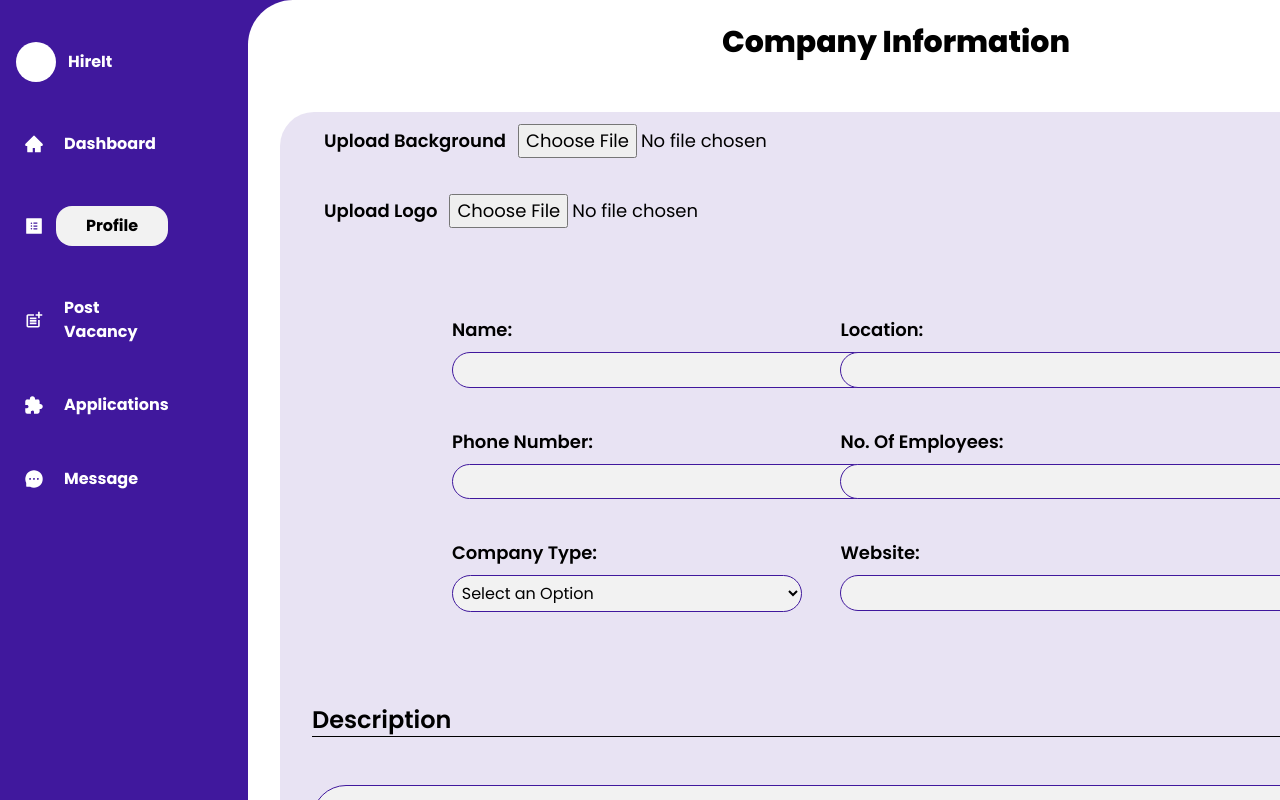
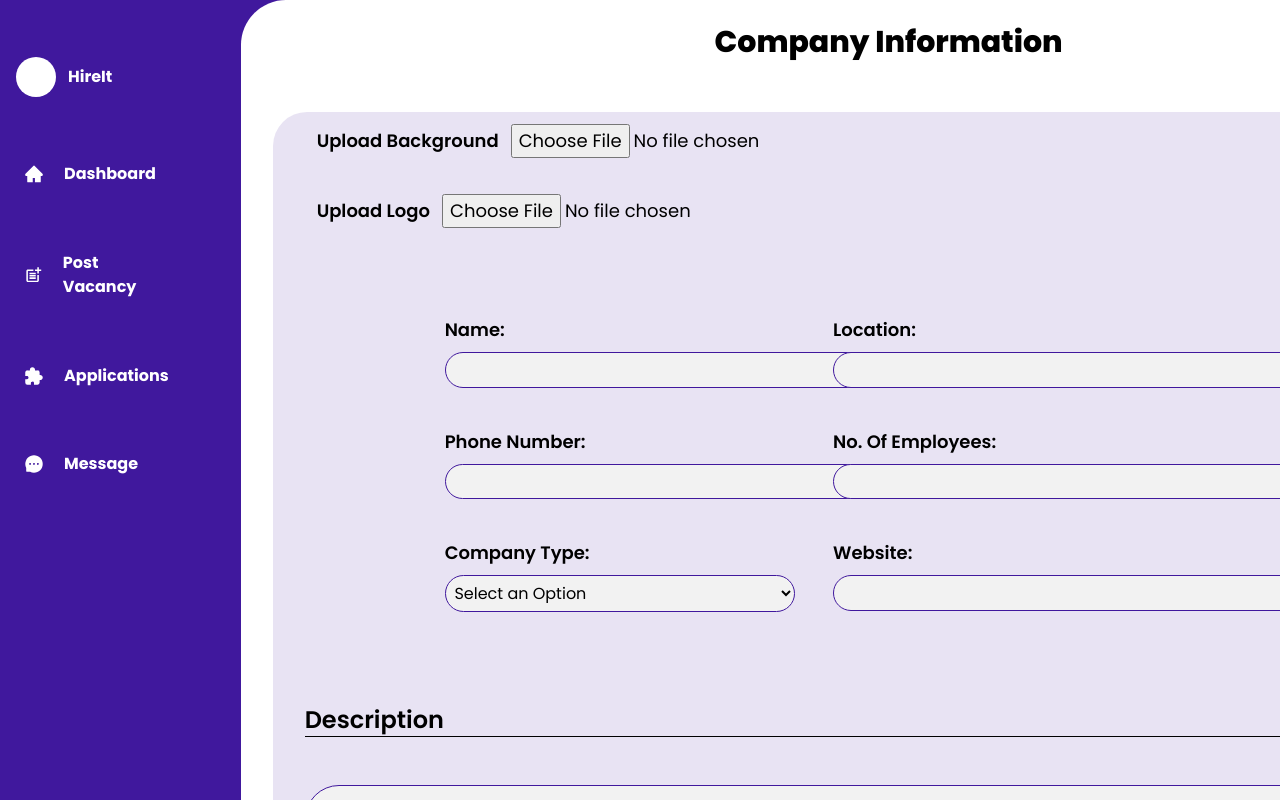
Before and after one commit to AvishJ03/SIH-2022, a React (Create React App) app in the folder client/: page /companyinformation in a window 1280 px wide. Shown: the top 800 px of the page. Built offline with nearby package versions, Linux system fonts and the light colour scheme.

Commit message:
sidebarcompanychanges

```diff
--- a/client/src/components/SideBarCompany.js
+++ b/client/src/components/SideBarCompany.js
@@ -11,7 +11,7 @@ import { IoExtensionPuzzleSharp } from "react-icons/io5";
 const SideBarCompany = ({ selected }) => {
   const navs = {
     Dashboard: <AiFillHome size="20" style={{ color: "white" }} />,
-    Profile: <AiFillProfile size="20" style={{ color: "white" }} />,
+    // Profile: <AiFillProfile size="20" style={{ color: "white" }} />,
     "Post Vacancy": <MdPostAdd size="20" style={{ color: "white" }} />,
     Applications: (
       <IoExtensionPuzzleSharp size="20" style={{ color: "white" }} />
@@ -19,7 +19,8 @@ const SideBarCompany = ({ selected }) => {
     Message: <AiFillMessage size="20" style={{ color: "white" }} />,
   };
   const links = {
-    Profile: "/companydashboard",
+    // Profile: "/companydashboard",
+    "Post Vacancy": "/companypostvacancy",
     Applications: "/applicationcompany",
     Message: "",
   };
@@ -40,7 +41,7 @@ const SideBarCompany = ({ selected }) => {
                 className="flex justify-evenly mt-2 items-center px-4"
               >
                 {navs[key]}
-                <a href={links[key]} className="bg-[#F2F2F2] h-10 w-28 rounded-2xl ml-3 pt-2 text-base font-bold text-center">
+                <a href={links[key]} className="bg-[#F2F2F2] h-[100%] w-28 rounded-2xl ml-3 pt-2 text-base font-bold text-center">
                   {key}
                 </a>
               </div>
```
